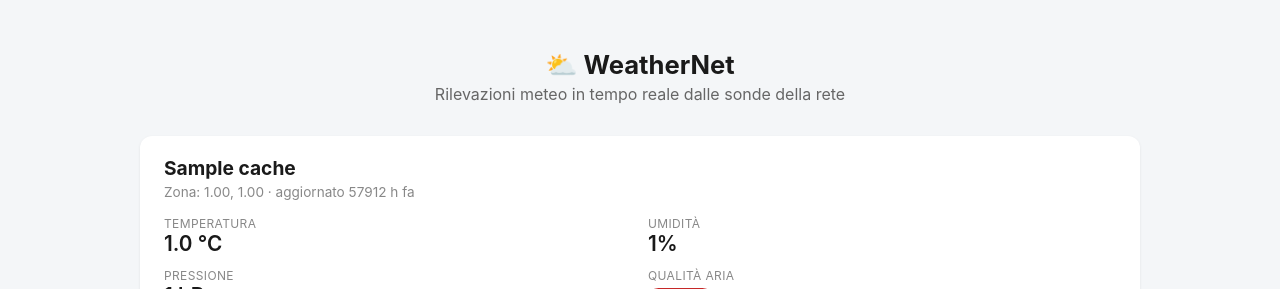
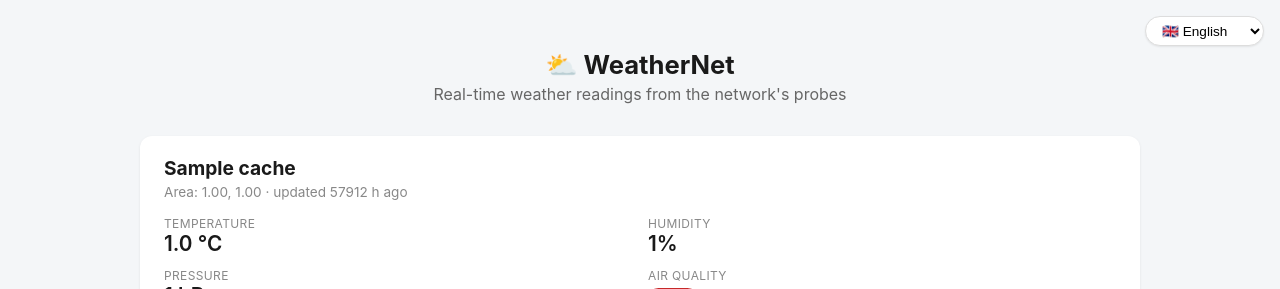
Before and after one commit to falberti/weathernet, a PHP site: page / in a window 1280 px wide. Shown: the top 289 px of the page. Run offline with PHP 8.4, Linux system fonts and the light colour scheme; tables that the repository leaves empty hold one stand-in row (values such as "Sample post").

Commit message:
Beter public website

```diff
--- /dev/null
+++ b/public-page/i18n.php
@@ -0,0 +1,185 @@
+<?php
+/**
+ * Minimal i18n: an explicit choice from the picker (?lang=, see
+ * index.php's <form>) wins, remembered in a cookie for next time;
+ * otherwise browser-language auto-detection (Accept-Language).
+ *
+ * The cookie is first-party and purely functional -- it stores
+ * nothing but the language the visitor just explicitly picked, for
+ * exactly the purpose they picked it for. That's the textbook
+ * "strictly necessary" exemption under ePrivacy/GDPR (storage the
+ * user's own action explicitly requested, not tracking), so it does
+ * not require cookie consent any more than the rest of this
+ * otherwise-cookie-free site does -- see README.md.
+ */
+
+const SUPPORTED_LOCALES = ['it', 'en', 'fr', 'de'];
+const DEFAULT_LOCALE = 'en';
+const LOCALE_COOKIE = 'weathernet_lang';
+
+const LOCALE_LABELS = [
+    'it' => '🇮🇹 Italiano',
+    'en' => '🇬🇧 English',
+    'fr' => '🇫🇷 Français',
+    'de' => '🇩🇪 Deutsch',
+];
+
+function detect_locale(): string
+{
+    if (isset($_GET['lang']) && in_array($_GET['lang'], SUPPORTED_LOCALES, true)) {
+        $locale = $_GET['lang'];
+        // Only set when a request actually carries a fresh, explicit
+        // choice -- never on a plain page load, so this cookie only
+        // ever reflects something the visitor just did themselves.
+        // secure:true means it's silently skipped over a plain-HTTP
+        // deployment, degrading to Accept-Language every time rather
+        // than failing -- acceptable, this page should be HTTPS anyway.
+        setcookie(LOCALE_COOKIE, $locale, [
+            'expires' => time() + 60 * 60 * 24 * 365,
+            'path' => '/',
+            'secure' => true,
+            'httponly' => true,
+            'samesite' => 'Lax',
+        ]);
+        return $locale;
+    }
+
+    if (isset($_COOKIE[LOCALE_COOKIE]) && in_array($_COOKIE[LOCALE_COOKIE], SUPPORTED_LOCALES, true)) {
+        return $_COOKIE[LOCALE_COOKIE];
+    }
+
+    $header = $_SERVER['HTTP_ACCEPT_LANGUAGE'] ?? '';
+    if ($header === '') {
+        return DEFAULT_LOCALE;
+    }
+
+    // "it-IT,it;q=0.9,en;q=0.8" -> [["it", 1.0], ["it", 0.9], ["en", 0.8]],
+    // sorted by quality descending; first entry that's one of our
+    // supported locales wins.
+    $candidates = [];
+    foreach (explode(',', $header) as $part) {
+        $part = trim($part);
+        if ($part === '') {
+            continue;
+        }
+        $pieces = explode(';', $part);
+        $lang = strtolower(substr(trim($pieces[0]), 0, 2));
+        $quality = 1.0;
+        if (isset($pieces[1]) && preg_match('/q=([\d.]+)/', $pieces[1], $m)) {
+            $quality = (float) $m[1];
+        }
+        $candidates[] = [$lang, $quality];
+    }
+    usort($candidates, static function (array $a, array $b): int {
+        return $b[1] <=> $a[1];
+    });
+
+    foreach ($candidates as $candidate) {
+        if (in_array($candidate[0], SUPPORTED_LOCALES, true)) {
+            return $candidate[0];
+        }
+    }
+    return DEFAULT_LOCALE;
+}
+
+const TRANSLATIONS = [
+    'it' => [
+        'page_title' => 'WeatherNet -- Dati in tempo reale',
+        'subtitle' => 'Rilevazioni meteo in tempo reale dalle sonde della rete',
+        'empty_state' => 'Dati momentaneamente non disponibili. Riprova tra qualche minuto.',
+        'zone' => 'Zona',
+        'updated' => 'aggiornato',
+        'time_never' => 'mai',
+        'time_just_now' => 'poco fa',
+        'time_minutes_ago' => '%d min fa',
+        'time_hours_ago' => '%d h fa',
+        'reading_temperature' => 'Temperatura',
+        'reading_humidity' => 'Umidità',
+        'reading_pressure' => 'Pressione',
+        'reading_aqi' => 'Qualità aria',
+        'aqi_good' => 'Buona',
+        'aqi_moderate' => 'Moderata',
+        'aqi_poor' => 'Scarsa',
+        'map_title' => 'Mappa',
+        'footer_disclaimer' => 'Coordinate approssimate per tutela della privacy &middot; Indice qualit&agrave; aria euristico, non certificato',
+        'telegram_tooltip' => 'Bot &quot;Bernacca&quot; su Telegram',
+        'github_tooltip' => 'Il progetto su GitHub',
+    ],
+    'en' => [
+        'page_title' => 'WeatherNet -- Live Weather Data',
+        'subtitle' => "Real-time weather readings from the network's probes",
+        'empty_state' => 'Data temporarily unavailable. Please try again in a few minutes.',
+        'zone' => 'Area',
+        'updated' => 'updated',
+        'time_never' => 'never',
+        'time_just_now' => 'just now',
+        'time_minutes_ago' => '%d min ago',
+        'time_hours_ago' => '%d h ago',
+        'reading_temperature' => 'Temperature',
+        'reading_humidity' => 'Humidity',
+        'reading_pressure' => 'Pressure',
+        'reading_aqi' => 'Air quality',
+        'aqi_good' => 'Good',
+        'aqi_moderate' => 'Moderate',
+        'aqi_poor' => 'Poor',
+        'map_title' => 'Map',
+        'footer_disclaimer' => 'Coordinates approximated for privacy &middot; Air quality index is a heuristic, not certified',
+        'telegram_tooltip' => 'The &quot;Bernacca&quot; bot on Telegram',
+        'github_tooltip' => 'The project on GitHub',
+    ],
+    'fr' => [
+        'page_title' => 'WeatherNet -- Données météo en direct',
+        'subtitle' => 'Relevés météo en temps réel des sondes du réseau',
+        'empty_state' => 'Données temporairement indisponibles. Réessayez dans quelques minutes.',
+        'zone' => 'Zone',
+        'updated' => 'mis à jour',
+        'time_never' => 'jamais',
+        'time_just_now' => "à l'instant",
+        'time_minutes_ago' => 'il y a %d min',
+        'time_hours_ago' => 'il y a %d h',
+        'reading_temperature' => 'Température',
+        'reading_humidity' => 'Humidité',
+        'reading_pressure' => 'Pression',
+        'reading_aqi' => "Qualité de l'air",
+        'aqi_good' => 'Bonne',
+        'aqi_moderate' => 'Modérée',
+        'aqi_poor' => 'Mauvaise',
+        'map_title' => 'Carte',
+        'footer_disclaimer' => 'Coordonnées approximatives pour la protection de la vie privée &middot; Indice de qualité de l\'air heuristique, non certifié',
+        'telegram_tooltip' => 'Le bot &quot;Bernacca&quot; sur Telegram',
+        'github_tooltip' => 'Le projet sur GitHub',
+    ],
+    'de' => [
+        'page_title' => 'WeatherNet -- Live-Wetterdaten',
+        'subtitle' => 'Echtzeit-Wetterdaten von den Sonden des Netzwerks',
+        'empty_state' => 'Daten vorübergehend nicht verfügbar. Bitte in ein paar Minuten erneut versuchen.',
+        'zone' => 'Zone',
+        'updated' => 'aktualisiert',
+        'time_never' => 'nie',
+        'time_just_now' => 'gerade eben',
+        'time_minutes_ago' => 'vor %d Min',
+        'time_hours_ago' => 'vor %d Std',
+        'reading_temperature' => 'Temperatur',
+        'reading_humidity' => 'Luftfeuchtigkeit',
+        'reading_pressure' => 'Luftdruck',
+        'reading_aqi' => 'Luftqualität',
+        'aqi_good' => 'Gut',
+        'aqi_moderate' => 'Mäßig',
+        'aqi_poor' => 'Schlecht',
+        'map_title' => 'Karte',
+        'footer_disclaimer' => 'Koordinaten aus Datenschutzgründen ungenau &middot; Luftqualitätsindex heuristisch, nicht zertifiziert',
+        'telegram_tooltip' => 'Der &quot;Bernacca&quot;-Bot auf Telegram',
+        'github_tooltip' => 'Das Projekt auf GitHub',
+    ],
+];
+
+/** Translated string for the given key in $locale, with optional
+ * sprintf()-style args (used for e.g. "%d min ago"). Falls back to
+ * the English string, then to the key itself, if something's missing
+ * -- a translation gap should never break the page.
+ */
+function t(string $locale, string $key, ...$args): string
+{
+    $template = TRANSLATIONS[$locale][$key] ?? TRANSLATIONS[DEFAULT_LOCALE][$key] ?? $key;
+    return $args ? vsprintf($template, $args) : $template;
+}
--- a/public-page/index.php
+++ b/public-page/index.php
@@ -18,6 +18,9 @@
 date_default_timezone_set('UTC');
 
 require __DIR__ . '/db.php';
+require __DIR__ . '/i18n.php';
+
+$locale = detect_locale();
 
 // A .php config file, not a plain-text .env -- see config.php.example
 // for why. Missing file (a fresh deploy before it's been created)
@@ -66,43 +69,43 @@ function fmt(?float $value, string $suffix, int $decimals = 1): string
     return $value === null ? '--' : number_format($value, $decimals) . $suffix;
 }
 
-function aqi_label(?int $score): array
+function aqi_label(?int $score, string $locale): array
 {
     if ($score === null) {
         return ['--', '#999'];
     }
     if ($score >= 70) {
-        return ['Buona', '#2e7d32'];
+        return [t($locale, 'aqi_good'), '#2e7d32'];
     }
     if ($score >= 40) {
-        return ['Moderata', '#f9a825'];
+        return [t($locale, 'aqi_moderate'), '#f9a825'];
     }
-    return ['Scarsa', '#c62828'];
+    return [t($locale, 'aqi_poor'), '#c62828'];
 }
 
-function time_ago(?string $iso8601): string
+function time_ago(?string $iso8601, string $locale): string
 {
     if ($iso8601 === null) {
-        return 'mai';
+        return t($locale, 'time_never');
     }
     $diff = time() - strtotime($iso8601);
     if ($diff < 90) {
-        return 'poco fa';
+        return t($locale, 'time_just_now');
     }
     if ($diff < 3600) {
-        return floor($diff / 60) . ' min fa';
+        return t($locale, 'time_minutes_ago', (int) floor($diff / 60));
     }
-    return floor($diff / 3600) . ' h fa';
+    return t($locale, 'time_hours_ago', (int) floor($diff / 3600));
 }
 
 $probes = load_probes_from_cache($env);
 ?>
 <!DOCTYPE html>
-<html lang="it">
+<html lang="<?= htmlspecialchars($locale) ?>">
 <head>
 <meta charset="utf-8">
 <meta name="viewport" content="width=device-width, initial-scale=1">
-<title>WeatherNet -- Dati in tempo reale</title>
+<title><?= t($locale, 'page_title') ?></title>
 <!-- Emoji as favicon, not an image asset: free by construction (a
      Unicode character, not a copyrighted graphic), rendered by the
      visitor's own OS emoji font, no extra request or license to track. -->
@@ -158,42 +161,64 @@ $probes = load_probes_from_cache($env);
     font-size: 0.85rem; cursor: pointer; box-shadow: 0 1px 2px rgba(0,0,0,0.08);
   }
   .map-controls input { margin-right: 0.35rem; }
+
+  .lang-switcher {
+    position: fixed; top: 1rem; right: 1rem; z-index: 1000;
+  }
+  .lang-switcher select {
+    background: #fff; border: 1px solid #ddd; border-radius: 999px;
+    padding: 0.35rem 0.75rem; font-size: 0.85rem; cursor: pointer;
+    box-shadow: 0 1px 2px rgba(0,0,0,0.08); appearance: auto;
+  }
+  .lang-switcher noscript button {
+    margin-left: 0.35rem; border-radius: 999px; border: 1px solid #ddd;
+    background: #fff; padding: 0.35rem 0.6rem; font-size: 0.8rem; cursor: pointer;
+  }
 </style>
 </head>
 <body>
+  <form class="lang-switcher" method="get">
+    <select name="lang" onchange="this.form.submit()" aria-label="Language / Lingua">
+      <?php foreach (LOCALE_LABELS as $code => $label): ?>
+        <option value="<?= $code ?>"<?= $code === $locale ? ' selected' : '' ?>><?= $label ?></option>
+      <?php endforeach; ?>
+    </select>
+    <noscript><button type="submit">OK</button></noscript>
+  </form>
+
   <h1>&#9925; WeatherNet</h1>
-  <p class="subtitle">Rilevazioni meteo in tempo reale dalle sonde della rete</p>
+  <p class="subtitle"><?= t($locale, 'subtitle') ?></p>
 
   <?php if (empty($probes)): ?>
-    <p class="empty">Dati momentaneamente non disponibili. Riprova tra qualche minuto.</p>
+    <p class="empty"><?= t($locale, 'empty_state') ?></p>
   <?php else: ?>
     <div class="grid">
       <?php foreach ($probes as $probe): ?>
         <?php
           $r = $probe['readings'];
-          [$aqiLabel, $aqiColor] = aqi_label($r['air_quality_index']);
+          [$aqiLabel, $aqiColor] = aqi_label($r['air_quality_index'], $locale);
         ?>
         <div class="card">
           <h2><?= htmlspecialchars($probe['name']) ?></h2>
           <div class="meta">
-            Zona: <?= number_format($probe['latitude'], 2) ?>, <?= number_format($probe['longitude'], 2) ?>
-            &middot; aggiornato <?= time_ago($probe['last_seen_at']) ?>
+            <?= t($locale, 'zone') ?>: <?= number_format($probe['latitude'], 2) ?>, <?= number_format($probe['longitude'], 2) ?>
+            &middot; <?= t($locale, 'updated') ?> <?= time_ago($probe['last_seen_at'], $locale) ?>
           </div>
           <div class="readings">
             <div class="reading">
-              <div class="label">Temperatura</div>
+              <div class="label"><?= t($locale, 'reading_temperature') ?></div>
               <div class="value"><?= fmt($r['temperature_c'], ' &deg;C') ?></div>
             </div>
             <div class="reading">
-              <div class="label">Umidit&agrave;</div>
+              <div class="label"><?= t($locale, 'reading_humidity') ?></div>
               <div class="value"><?= fmt($r['humidity_pct'], '%', 0) ?></div>
             </div>
             <div class="reading">
-              <div class="label">Pressione</div>
+              <div class="label"><?= t($locale, 'reading_pressure') ?></div>
               <div class="value"><?= fmt($r['pressure_hpa'], ' hPa', 0) ?></div>
             </div>
             <div class="reading">
-              <div class="label">Qualit&agrave; aria</div>
+              <div class="label"><?= t($locale, 'reading_aqi') ?></div>
               <div class="value">
                 <span class="aqi-badge" style="background:<?= $aqiColor ?>"><?= $aqiLabel ?></span>
               </div>
@@ -203,13 +228,13 @@ $probes = load_probes_from_cache($env);
       <?php endforeach; ?>
     </div>
 
-    <h2 class="section-title">Mappa</h2>
+    <h2 class="section-title"><?= t($locale, 'map_title') ?></h2>
     <div class="map-section">
       <div class="map-controls">
-        <label><input type="radio" name="map-param" value="air_quality_index" checked> Qualit&agrave; aria</label>
-        <label><input type="radio" name="map-param" value="temperature_c"> Temperatura</label>
-        <label><input type="radio" name="map-param" value="humidity_pct"> Umidit&agrave;</label>
-        <label><input type="radio" name="map-param" value="pressure_hpa"> Pressione</label>
+        <label><input type="radio" name="map-param" value="air_quality_index" checked> <?= t($locale, 'reading_aqi') ?></label>
+        <label><input type="radio" name="map-param" value="temperature_c"> <?= t($locale, 'reading_temperature') ?></label>
+        <label><input type="radio" name="map-param" value="humidity_pct"> <?= t($locale, 'reading_humidity') ?></label>
+        <label><input type="radio" name="map-param" value="pressure_hpa"> <?= t($locale, 'reading_pressure') ?></label>
       </div>
       <div id="map"></div>
     </div>
@@ -218,25 +243,33 @@ $probes = load_probes_from_cache($env);
   <footer>
     <div class="footer-links">
       <?php if ($telegramBotUsername !== ''): ?>
-        <a href="https://t.me/<?= htmlspecialchars($telegramBotUsername) ?>" target="_blank" rel="noopener">
-          &#9992;&#65039; Bot &quot;Bernacca&quot;
+        <a href="https://t.me/<?= htmlspecialchars($telegramBotUsername) ?>" target="_blank" rel="noopener"
+           aria-label="<?= t($locale, 'telegram_tooltip') ?>" title="<?= t($locale, 'telegram_tooltip') ?>">
+          <svg viewBox="0 0 24 24" aria-hidden="true">
+            <path d="M2 21l21-9L2 3v7l15 2-15 2z"></path>
+          </svg>
         </a>
       <?php endif; ?>
       <a href="https://github.com/falberti/weathernet" target="_blank" rel="noopener"
-         aria-label="Il progetto su GitHub" title="Il progetto su GitHub">
+         aria-label="<?= t($locale, 'github_tooltip') ?>" title="<?= t($locale, 'github_tooltip') ?>">
         <svg viewBox="0 0 16 16" aria-hidden="true">
           <path fill-rule="evenodd" d="M8 0C3.58 0 0 3.58 0 8c0 3.54 2.29 6.53 5.47 7.59.4.07.55-.17.55-.38 0-.19-.01-.82-.01-1.49-2.01.37-2.53-.49-2.69-.94-.09-.23-.48-.94-.82-1.13-.28-.15-.68-.52-.01-.53.63-.01 1.08.58 1.23.82.72 1.21 1.87.87 2.33.66.07-.52.28-.87.51-1.07-1.78-.2-3.64-.89-3.64-3.95 0-.87.31-1.59.82-2.15-.08-.2-.36-1.02.08-2.12 0 0 .67-.21 2.2.82.64-.18 1.32-.27 2-.27.68 0 1.36.09 2 .27 1.53-1.04 2.2-.82 2.2-.82.44 1.1.16 1.92.08 2.12.51.56.82 1.27.82 2.15 0 3.07-1.87 3.75-3.65 3.95.29.25.54.73.54 1.48 0 1.07-.01 1.93-.01 2.2 0 .21.15.46.55.38A8.013 8.013 0 0016 8c0-4.42-3.58-8-8-8z"></path>
         </svg>
       </a>
     </div>
-    Coordinate approssimate per tutela della privacy &middot; Indice qualit&agrave;
-    aria euristico, non certificato
+    <?= t($locale, 'footer_disclaimer') ?>
   </footer>
 
 <?php if (!empty($probes)): ?>
   <script src="https://unpkg.com/leaflet@1.9.4/dist/leaflet.js"></script>
   <script>
     const probes = <?= json_encode($probes) ?>;
+    const LABELS = {
+      temperature: <?= json_encode(t($locale, 'reading_temperature')) ?>,
+      humidity: <?= json_encode(t($locale, 'reading_humidity')) ?>,
+      pressure: <?= json_encode(t($locale, 'reading_pressure')) ?>,
+      aqi: <?= json_encode(t($locale, 'reading_aqi')) ?>,
+    };
 
     // --- Map ---
     // One marker per probe today, colored by the selected parameter --
@@ -309,10 +342,10 @@ $probes = load_probes_from_cache($env);
         }).addTo(map);
         marker.bindPopup(
           `<strong>${probe.name}</strong><br>` +
-          `Temperatura: ${probe.readings.temperature_c ?? '--'} &deg;C<br>` +
-          `Umidità: ${probe.readings.humidity_pct ?? '--'}%<br>` +
-          `Pressione: ${probe.readings.pressure_hpa ?? '--'} hPa<br>` +
-          `Qualità aria: ${probe.readings.air_quality_index ?? '--'}`
+          `${LABELS.temperature}: ${probe.readings.temperature_c ?? '--'} &deg;C<br>` +
+          `${LABELS.humidity}: ${probe.readings.humidity_pct ?? '--'}%<br>` +
+          `${LABELS.pressure}: ${probe.readings.pressure_hpa ?? '--'} hPa<br>` +
+          `${LABELS.aqi}: ${probe.readings.air_quality_index ?? '--'}`
         );
         return marker;
       });
```
Also changed, not shown: public-page/README.md.
